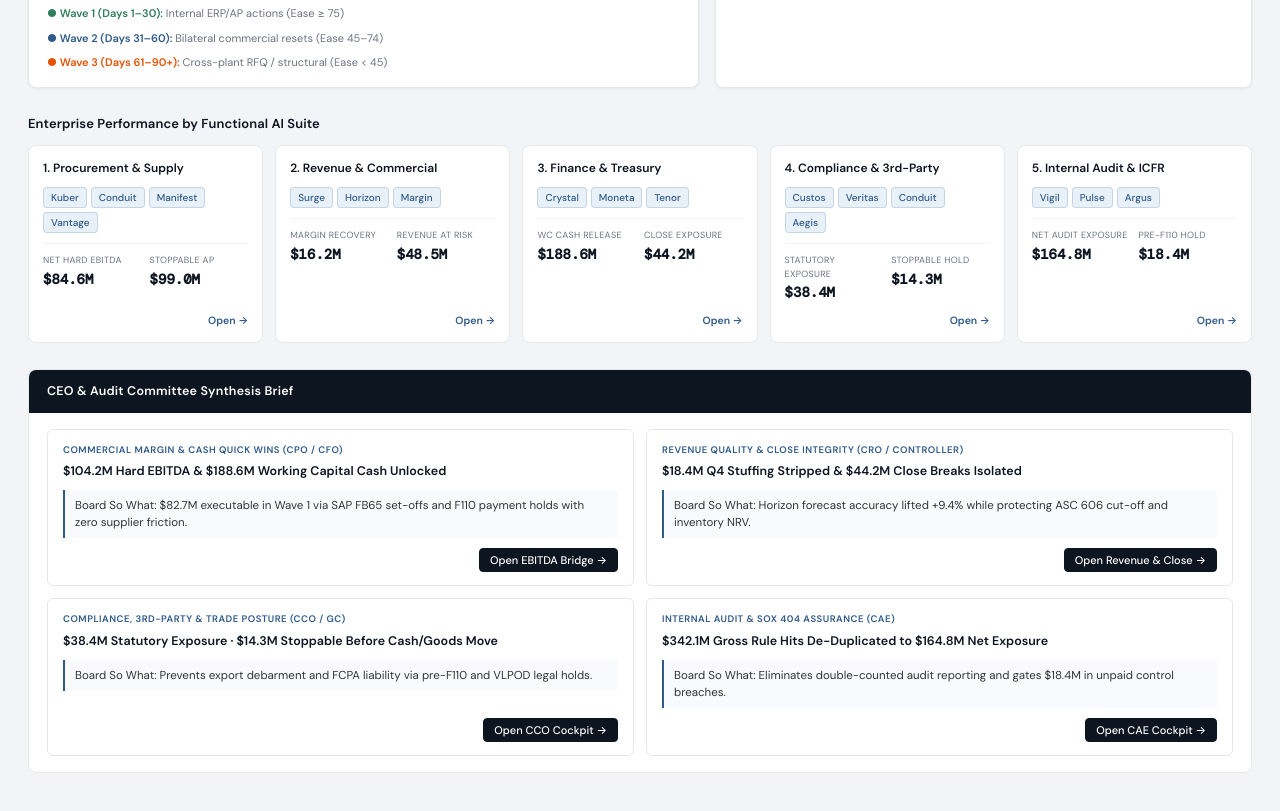
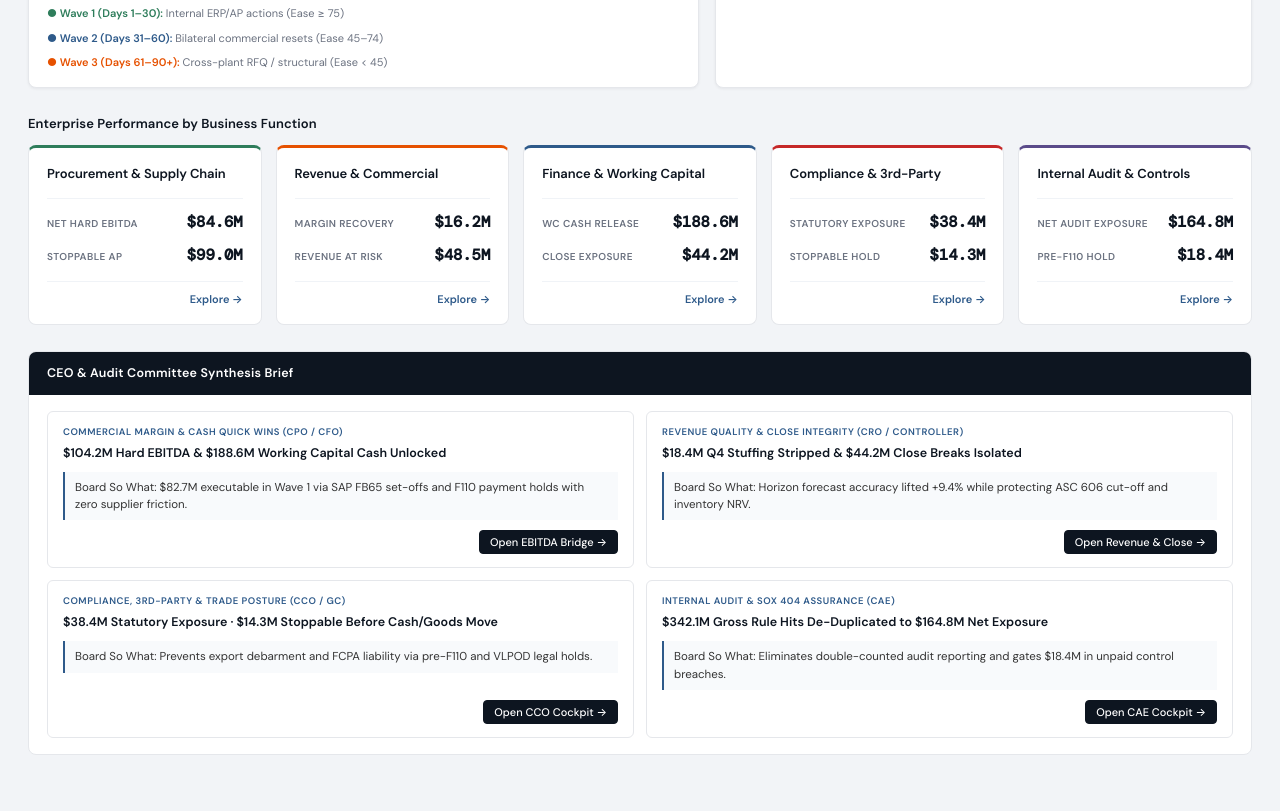
Before and after one commit to FortifAI-io/SARA_reports, a plain HTML site: page fortifai_risk_control_tower_v2.html in a window 1280 px wide. Shown: the part 911-1722 px from the top of the page. Drawn offline with nearby package versions, Linux system fonts and the light colour scheme; a web font is replaced by a local one.

Commit message:
Polish Business Function cards on Executive Cockpit: strip agent pills and align metrics

```diff
--- a/fortifai_risk_control_tower_v2.html
+++ b/fortifai_risk_control_tower_v2.html
@@ -715,6 +715,84 @@ tr.clk-row:hover { background: #F6F9FC; }
   #suiteCardsGrid.r5-suites { grid-template-columns: repeat(2, 1fr) !important; }
 }
 
+
+/* ==================== CLEAN BUSINESS FUNCTION CARDS (NO AGENT CHIPS) ==================== */
+#suiteCardsGrid.r5-suites {
+  display: grid !important;
+  grid-template-columns: repeat(5, minmax(0, 1fr)) !important;
+  gap: 14px !important;
+  align-items: stretch !important;
+}
+#suiteCardsGrid.r5-suites .suite-card {
+  padding: 16px 18px !important;
+  border-radius: 8px !important;
+  background: #FFFFFF !important;
+  border: 1px solid var(--line) !important;
+  display: flex !important;
+  flex-direction: column !important;
+  justify-content: space-between !important;
+  transition: transform .14s ease, box-shadow .14s ease, border-color .14s ease !important;
+}
+#suiteCardsGrid.r5-suites .suite-card:hover {
+  transform: translateY(-2px) !important;
+  box-shadow: 0 6px 16px rgba(13,21,32,.08) !important;
+}
+#suiteCardsGrid.r5-suites .suite-card.fn-proc { border-top: 3px solid #2E7D5B !important; }
+#suiteCardsGrid.r5-suites .suite-card.fn-rev  { border-top: 3px solid #E65100 !important; }
+#suiteCardsGrid.r5-suites .suite-card.fn-fin  { border-top: 3px solid #2E5A8A !important; }
+#suiteCardsGrid.r5-suites .suite-card.fn-comp { border-top: 3px solid #C62828 !important; }
+#suiteCardsGrid.r5-suites .suite-card.fn-aud  { border-top: 3px solid #5B4B8A !important; }
+
+.fn-card-title {
+  font-size: 13px !important;
+  font-weight: 600 !important;
+  color: var(--navy) !important;
+  letter-spacing: -0.1px !important;
+  margin-bottom: 14px !important;
+  white-space: nowrap !important;
+  overflow: hidden !important;
+  text-overflow: ellipsis !important;
+}
+.fn-metric-stack {
+  display: flex !important;
+  flex-direction: column !important;
+  gap: 10px !important;
+  padding-top: 12px !important;
+  border-top: 1px solid var(--line-soft) !important;
+}
+.fn-metric-row {
+  display: flex !important;
+  justify-content: space-between !important;
+  align-items: baseline !important;
+  gap: 8px !important;
+}
+.fn-m-lbl {
+  font-size: 10px !important;
+  font-weight: 600 !important;
+  text-transform: uppercase !important;
+  letter-spacing: 0.4px !important;
+  color: var(--mut) !important;
+  white-space: nowrap !important;
+}
+.fn-m-val {
+  font-family: 'DM Mono', monospace !important;
+  font-size: 15.5px !important;
+  font-weight: 600 !important;
+  color: var(--navy) !important;
+  white-space: nowrap !important;
+}
+.fn-card-cta {
+  margin-top: 14px !important;
+  padding-top: 9px !important;
+  border-top: 1px solid var(--line-soft) !important;
+  display: flex !important;
+  justify-content: flex-end !important;
+  align-items: center !important;
+  font-size: 11px !important;
+  font-weight: 600 !important;
+  color: var(--deep) !important;
+}
+
 </style>
 </head>
 <body>
@@ -866,7 +944,7 @@ tr.clk-row:hover { background: #F6F9FC; }
     <div class="band">
       <div class="band-h">
         <div class="band-h-left">
-          <h2>Enterprise Performance by Functional AI Suite</h2>
+          <h2>Enterprise Performance by Business Function</h2>
           <span class="hint">click any suite to drill down</span>
         </div>
       </div>
@@ -1860,96 +1938,77 @@ function renderCockpit() {
   // 3. Impact vs Ease Quadrant & Table
   renderImpactEaseQuadrant();
 
-  // 4. All 5 Functional AI Suites (Procurement, Revenue, Finance, Compliance, Internal Audit)
+  // 4. Enterprise Performance by Business Function (Clean, Agent-Agnostic Cards)
   const suites = [
     {
       tab: 'procurement',
-      title: '1. Procurement & Supply',
-      owner: 'Owner: CPO',
-      badge: 'Wave 1',
-      bCls: 'Wave1',
-      agents: ['Kuber', 'Conduit', 'Manifest', 'Vantage'],
+      cls: 'fn-proc',
+      title: 'Procurement & Supply Chain',
       m1Lbl: 'Net Hard EBITDA',
       m1Val: fmtMoney(84.6),
+      m1Col: 'var(--ok)',
       m2Lbl: 'Stoppable AP',
-      m2Val: fmtMoney(99.0),
-      foot: '14 Opportunity Packets'
+      m2Val: fmtMoney(99.0)
     },
     {
       tab: 'revenue',
-      title: '2. Revenue & Commercial',
-      owner: 'Owner: CRO',
-      badge: 'Q4 Watch',
-      bCls: 'High',
-      agents: ['Surge', 'Horizon', 'Margin'],
+      cls: 'fn-rev',
+      title: 'Revenue & Commercial',
       m1Lbl: 'Margin Recovery',
       m1Val: fmtMoney(16.2),
+      m1Col: 'var(--ok)',
       m2Lbl: 'Revenue at Risk',
-      m2Val: fmtMoney(48.5),
-      foot: 'Sanitized S&OP forecast'
+      m2Val: fmtMoney(48.5)
     },
     {
       tab: 'financials',
-      title: '3. Finance & Treasury',
-      owner: 'Owner: CFO',
-      badge: 'On Track',
-      bCls: 'Low',
-      agents: ['Crystal', 'Moneta', 'Tenor'],
+      cls: 'fn-fin',
+      title: 'Finance & Working Capital',
       m1Lbl: 'WC Cash Release',
       m1Val: fmtMoney(188.6),
+      m1Col: 'var(--deep)',
       m2Lbl: 'Close Exposure',
-      m2Val: fmtMoney(44.2),
-      foot: '60/186 GL recs cleared'
+      m2Val: fmtMoney(44.2)
     },
     {
       tab: 'compliance',
-      title: '4. Compliance & 3rd-Party',
-      owner: 'Owner: Global CCO & GC',
-      badge: 'Privileged',
-      bCls: 'Critical',
-      agents: ['Custos', 'Veritas', 'Conduit', 'Aegis'],
+      cls: 'fn-comp',
+      title: 'Compliance & 3rd-Party',
       m1Lbl: 'Statutory Exposure',
       m1Val: fmtMoney(38.4),
+      m1Col: 'var(--crit)',
       m2Lbl: 'Stoppable Hold',
-      m2Val: fmtMoney(14.3),
-      foot: '14 Custos adverse drifts'
+      m2Val: fmtMoney(14.3)
     },
     {
       tab: 'audit',
-      title: '5. Internal Audit & ICFR',
-      owner: 'Owner: CAE',
-      badge: 'SOX 93.3%',
-      bCls: 'High',
-      agents: ['Vigil', 'Pulse', 'Argus'],
+      cls: 'fn-aud',
+      title: 'Internal Audit & Controls',
       m1Lbl: 'Net Audit Exposure',
       m1Val: fmtMoney(164.8),
+      m1Col: 'var(--navy)',
       m2Lbl: 'Pre-F110 Hold',
-      m2Val: fmtMoney(18.4),
-      foot: '142 multi-rule cases'
+      m2Val: fmtMoney(18.4)
     }
   ];
 
   document.getElementById('suiteCardsGrid').innerHTML = suites.map(s => `
-    <div class="suite-card" onclick="switchTab('${s.tab}')">
+    <div class="suite-card ${s.cls}" onclick="switchTab('${s.tab}')">
       <div>
-        <div class="sc-head">
-          <div>
-            <div class="sc-title">${s.title}</div>
-            <div class="sc-owner">${s.owner}</div>
+        <div class="fn-card-title">${s.title}</div>
+        <div class="fn-metric-stack">
+          <div class="fn-metric-row">
+            <span class="fn-m-lbl">${s.m1Lbl}</span>
+            <span class="fn-m-val" style="color:${s.m1Col}">${s.m1Val}</span>
           </div>
-          <span class="tag ${s.bCls}">${s.badge}</span>
+          <div class="fn-metric-row">
+            <span class="fn-m-lbl">${s.m2Lbl}</span>
+            <span class="fn-m-val">${s.m2Val}</span>
+          </div>
         </div>
-        <div class="sc-agents">
-          ${s.agents.map(a => `<span class="ag-chip">${a}</span>`).join('')}
-        </div>
-        <div class="sc-metrics">
-          <div class="sc-m"><div class="m-lbl">${s.m1Lbl}</div><div class="m-val">${s.m1Val}</div></div>
-          <div class="sc-m"><div class="m-lbl">${s.m2Lbl}</div><div class="m-val">${s.m2Val}</div></div>
-        </div>
-      </div>
-      <div class="sc-foot">
-        <span>${s.foot}</span>
-        <span style="color:var(--deep);font-weight:600">Open &rarr;</span>
+      </div>
+      <div class="fn-card-cta">
+        <span>Explore &rarr;</span>
       </div>
     </div>
   `).join('');
```
